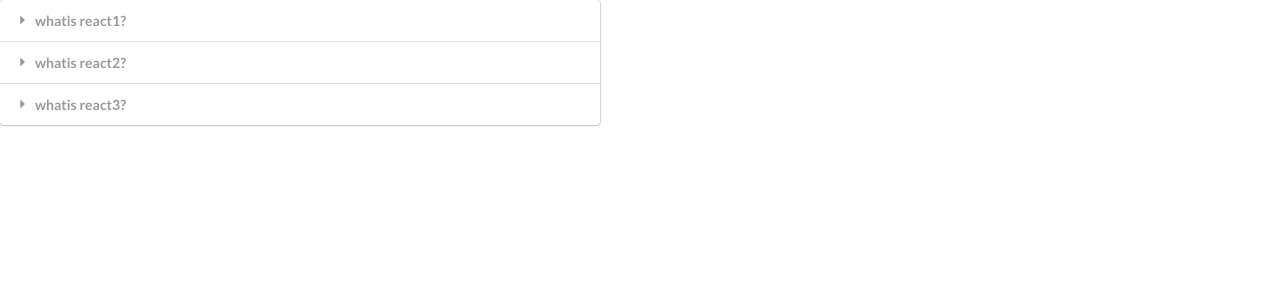
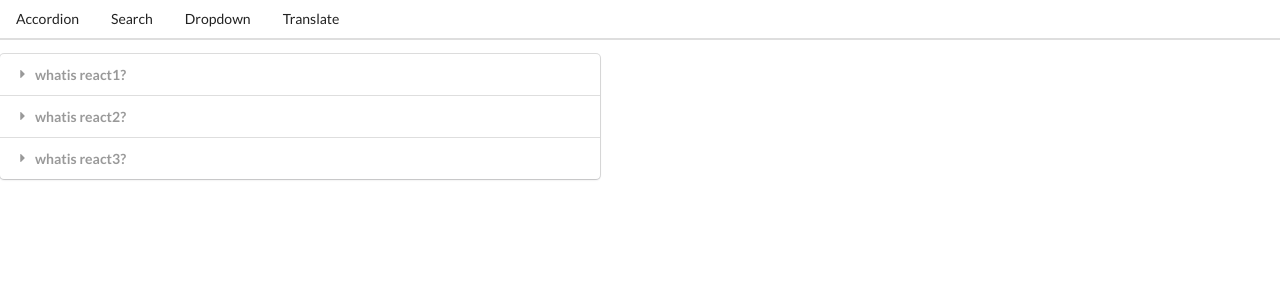
Before and after one commit to fgalletti93/web-widgets, a React (Create React App) app: page / in a window 1280 px wide. Shown: the top 300 px of the page. Built offline with nearby package versions, Linux system fonts and the light colour scheme.

Commit message:
creating header component to navigate on home page

```diff
--- a/src/App.jsx
+++ b/src/App.jsx
@@ -1,10 +1,10 @@
-import React from "react";
+import React, { useState } from "react";
 import Dropdown from "./components/Dropdown";
 import Translate from "./components/Translate";
 import Search from "./components/Search";
 import Accordion from "./components/Accordion";
 import Route from "./components/Route";
-import { useState } from "react";
+import Header from "./components/Header";
 
 const items = [
   {
@@ -37,10 +37,11 @@
 ];
 
 const App = () => {
-  const [selected, setSelected] = useState(options[0])
+  const [selected, setSelected] = useState(options[0]);
 
   return (
     <div>
+      <Header />
       <Route path="/">
         {" "}
         <Accordion items={items} />{" "}
@@ -51,7 +52,12 @@
       </Route>
       <Route path="/dropdown">
         {" "}
-        <Dropdown options={options} label="Select a Color" selected={selected} onSelectedChange={setSelected}/>
+        <Dropdown
+          options={options}
+          label="Select a Color"
+          selected={selected}
+          onSelectedChange={setSelected}
+        />
       </Route>
       <Route path="/translate">
         {" "}
--- /dev/null
+++ b/src/components/Header.jsx
@@ -0,0 +1,22 @@
+import React from "react";
+
+const Header = () => {
+    return (
+        <div className="ui secondary pointing menu">
+            <a href="/" className="item" >
+                Accordion
+            </a>
+            <a href="/list" className="item" >
+                Search
+            </a>
+            <a href="/dropdown" className="item" >
+                Dropdown
+            </a>
+            <a href="/translate" className="item" >
+                Translate
+            </a>
+        </div>
+    )
+}
+
+export default Header;
```
